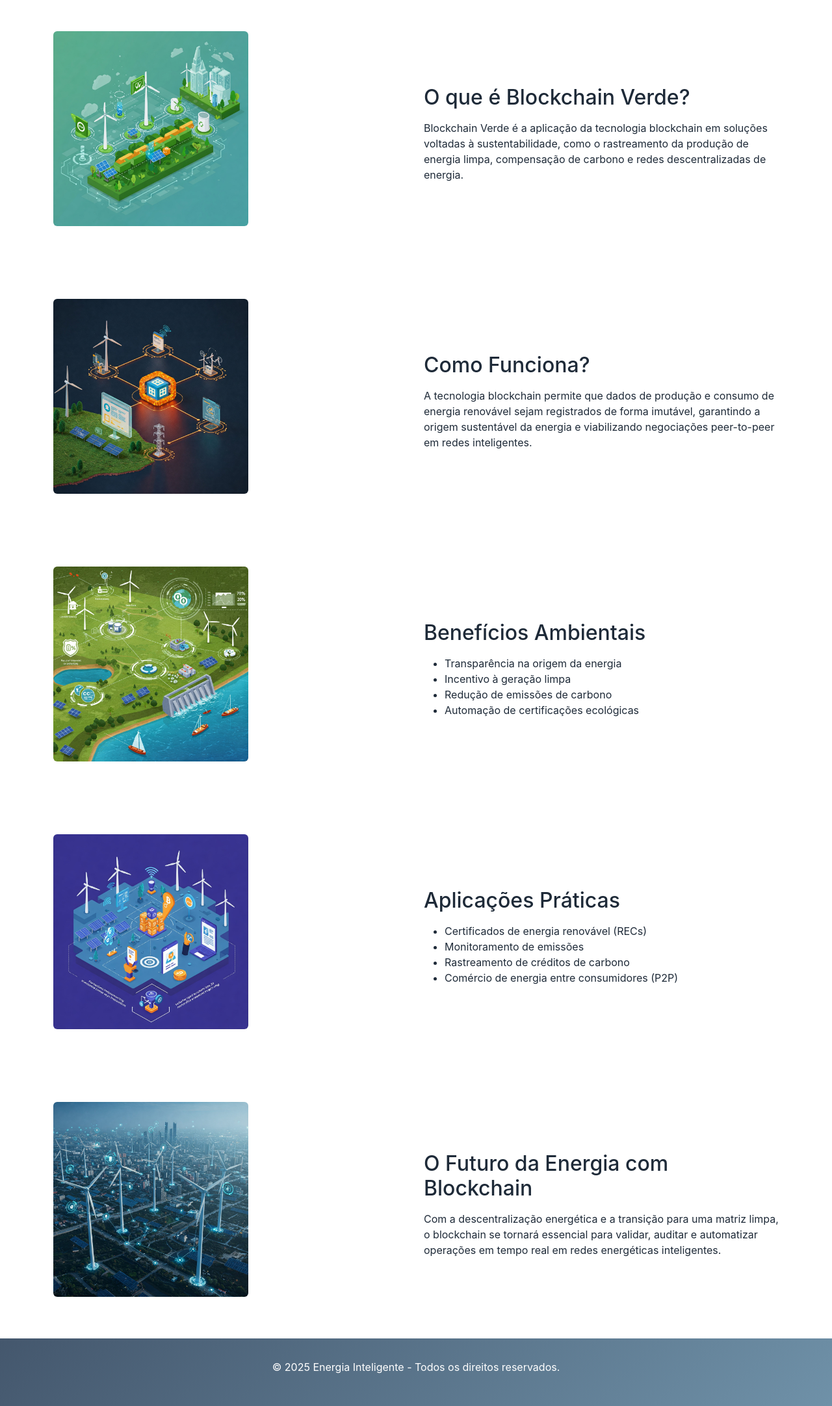
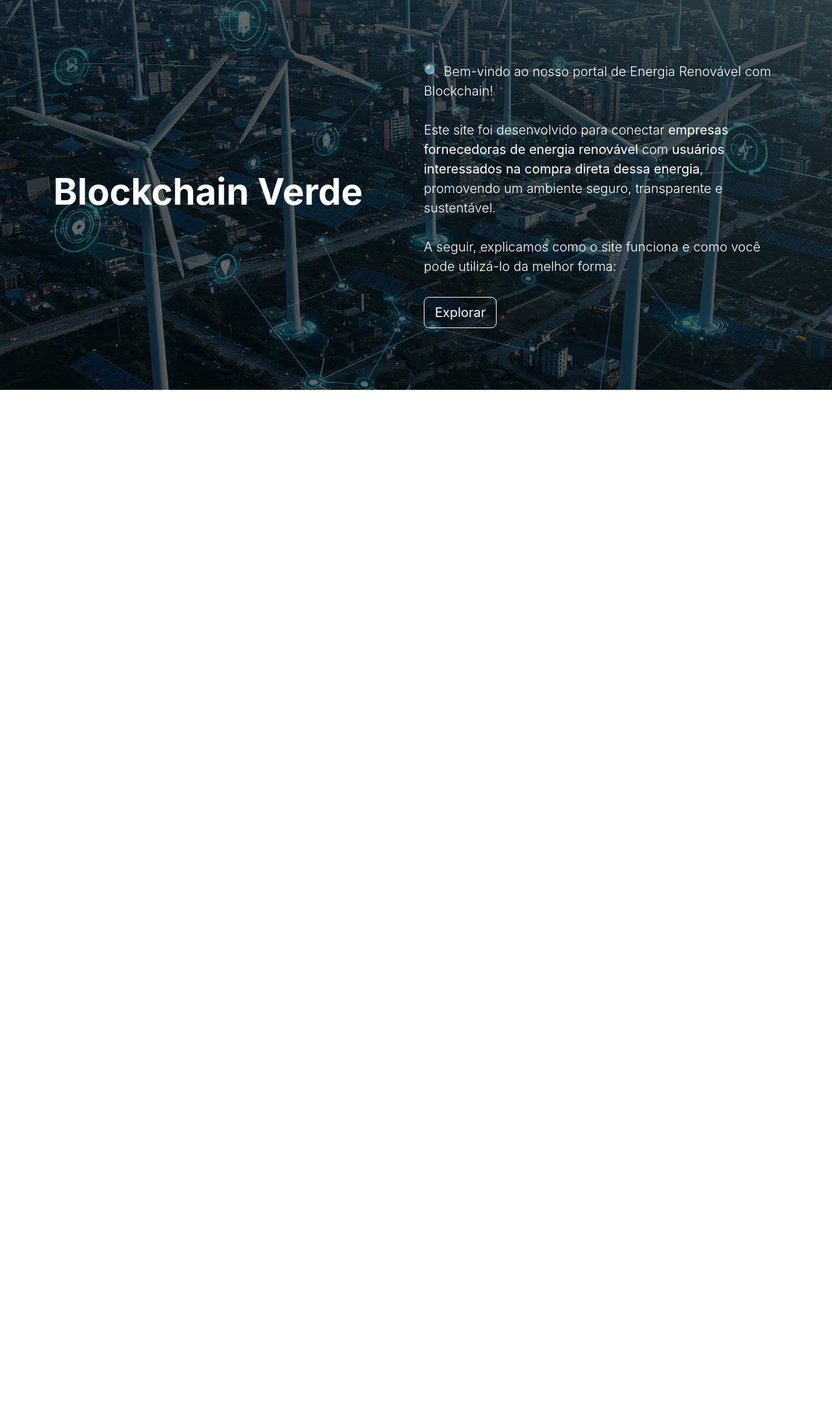
Before and after one commit to Ruan236/Commit-TCC, a PHP site: page / in a window 1280 px wide. Shown: the part 104-2268 px from the top of the page at 65% size. After the commit the page ends 704 px from the top, so only its background shows below. Run offline with PHP 8.4, Linux system fonts and the light colour scheme.

Commit message:
tela inicial com tutorial

```diff
--- a/index.php
+++ b/index.php
@@ -128,28 +128,42 @@ $secoes = [
   </div>
 </nav>
 
-<!-- Conteúdo Principal -->
-<main class="container">
-  <?php foreach ($secoes as $secao): ?>
-    <section id="<?= $secao['id'] ?>" class="section">
+<!-- Bloco de Destaque com imagem de fundo -->
+<section id="hero" style="
+  background: url('Imagens/foto3.jpg') center/cover no-repeat;
+  height: 600px;
+  width: 100%;
+  position: relative;
+  margin: 0;
+  padding: 0;
+">
+  <div style="
+    background-color: rgba(0, 0, 0, 0.6);
+    height: 100%;
+    width: 100%;
+    display: flex;
+    align-items: center;
+    justify-content: center;
+    text-align: left;
+    color: white;
+  ">
+    <div class="container">
       <div class="row align-items-center">
+        <!-- Título à esquerda -->
         <div class="col-md-6">
-          <img src="<?= $secao['imagem'] ?>" alt="<?= $secao['titulo'] ?>" class="img-fluid rounded mb-3">
+          <h1 class="display-4 fw-bold">Blockchain Verde</h1>
         </div>
+
+        <!-- Texto à direita -->
         <div class="col-md-6">
-          <h2><?= $secao['titulo'] ?></h2>
-          <p><?= $secao['conteudo'] ?></p>
+          <p class="lead">
+            🔍 Bem-vindo ao nosso portal de Energia Renovável com Blockchain!<br><br>
+            Este site foi desenvolvido para conectar <strong>empresas fornecedoras de energia renovável</strong> com <strong>usuários interessados na compra direta dessa energia</strong>, promovendo um ambiente seguro, transparente e sustentável.<br><br>
+            A seguir, explicamos como o site funciona e como você pode utilizá-lo da melhor forma:
+          </p>
+          <a href="#sobre" class="btn btn-outline-light btn-lg mt-3">Explorar</a>
         </div>
       </div>
-    </section>
-  <?php endforeach; ?>
-</main>
-
-<!-- Rodapé -->
-<footer>
-  <p>&copy; <?= $site['ano'] ?> <?= $site['autor'] ?> - Todos os direitos reservados.</p>
-</footer>
-
-<script src="https://cdn.jsdelivr.net/npm/bootstrap@5.3.0/dist/js/bootstrap.bundle.min.js"></script>
-</body>
-</html>
+    </div>
+  </div>
+</section>
```
